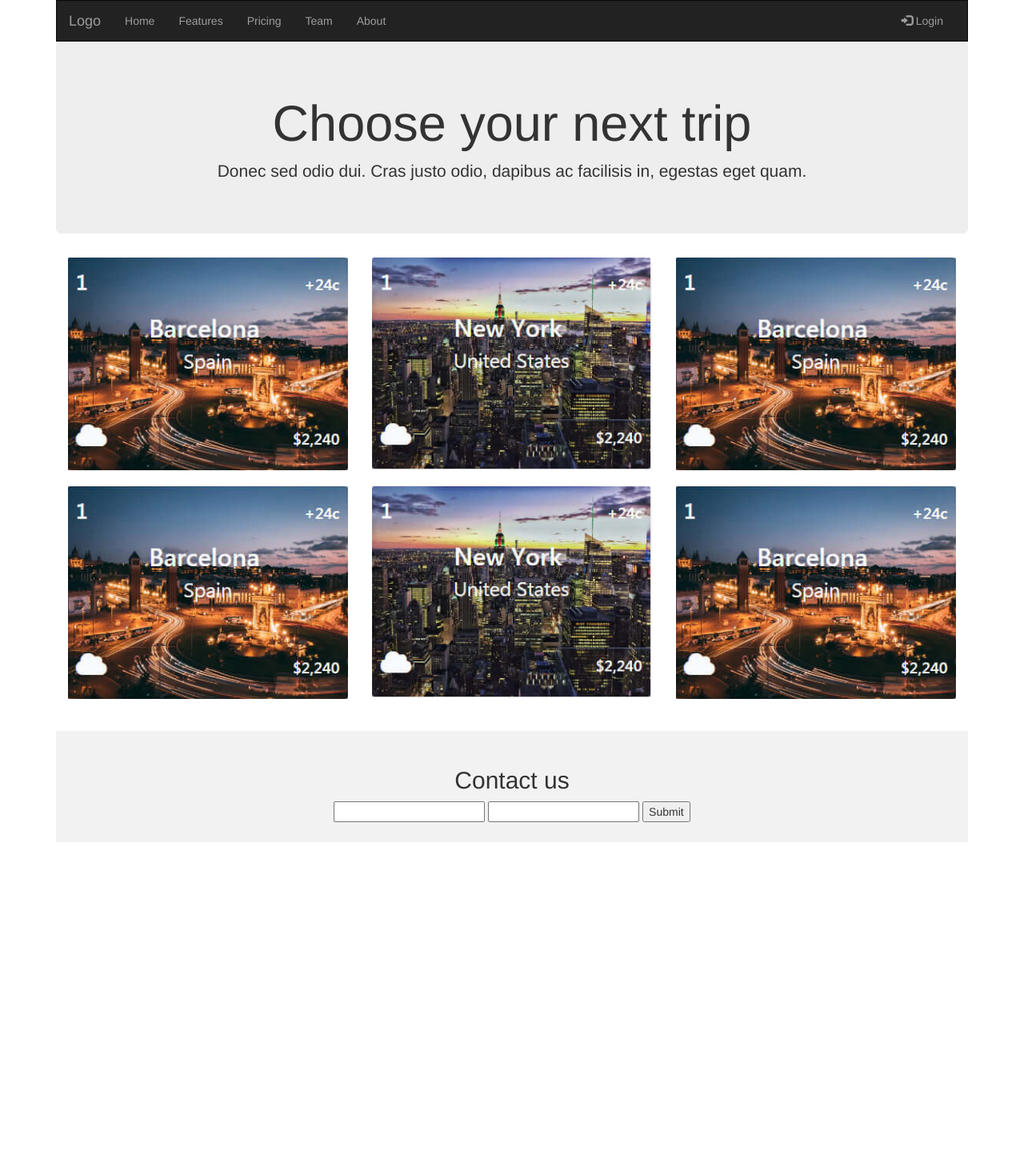
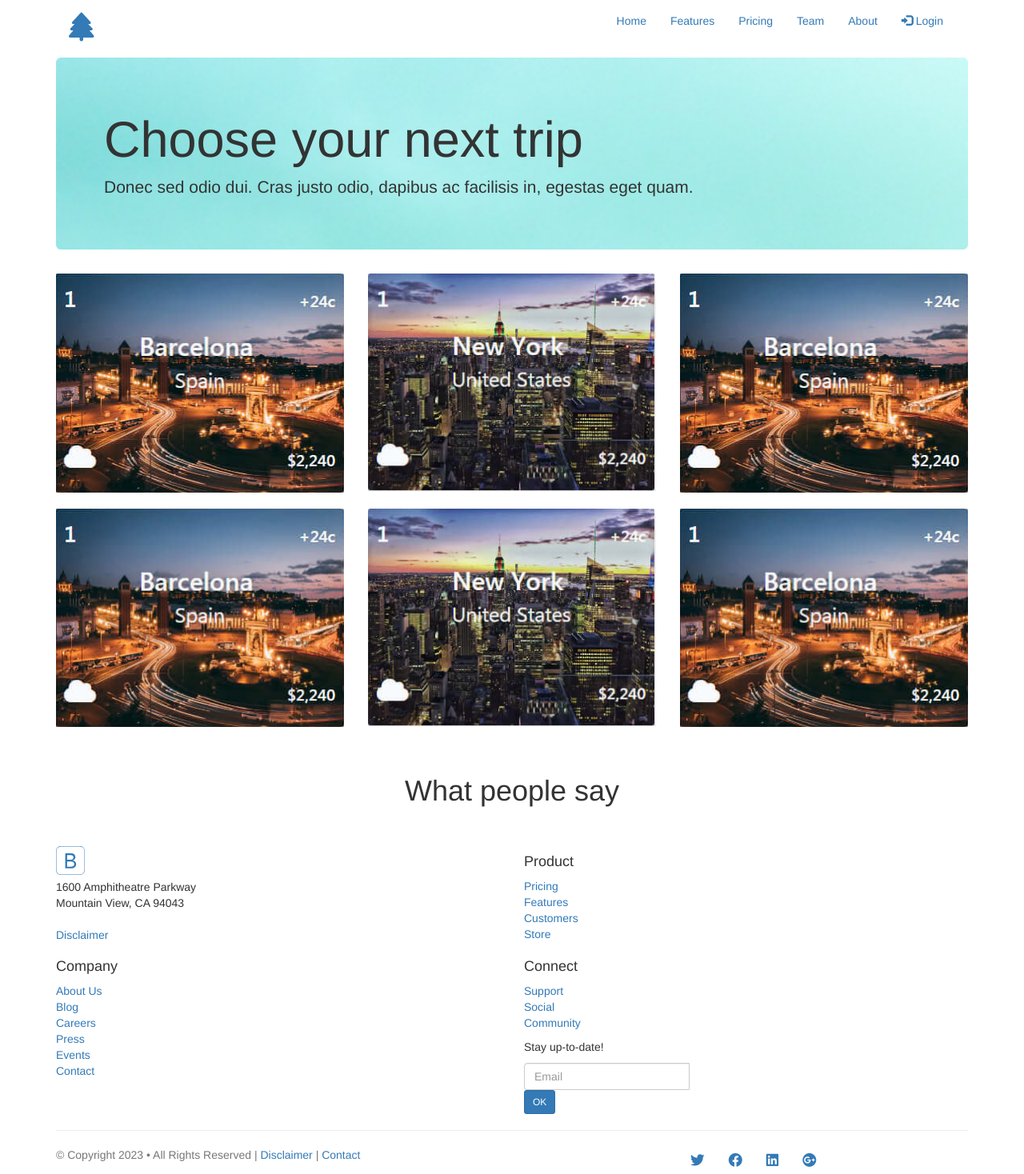
Before and after one commit to KasparTonisson/php, a PHP site: page /KT.php in a window 1280 px wide. Shown: the whole page at 80% size. Before the commit the page ends 1053 px from the top, so only its background shows below. Run offline with PHP 8.4, Linux system fonts and the light colour scheme.

Commit message:
Add files via upload

```diff
--- a/KT/KT.php
+++ b/KT/KT.php
@@ -6,28 +6,22 @@
   <meta name="viewport" content="width=device-width, initial-scale=1">
   <link rel="stylesheet" href="https://maxcdn.bootstrapcdn.com/bootstrap/3.4.1/css/bootstrap.min.css">
   <script src="https://ajax.googleapis.com/ajax/libs/jquery/3.6.3/jquery.min.js"></script>
+  <link rel="stylesheet" href="https://cdnjs.cloudflare.com/ajax/libs/font-awesome/6.2.1/css/all.min.css" integrity="sha512-MV7K8+y+gLIBoVD59lQIYicR65iaqukzvf/nwasF0nqhPay5w/9lJmVM2hMDcnK1OnMGCdVK+iQrJ7lzPJQd1w==" crossorigin="anonymous" referrerpolicy="no-referrer">
+
   <script src="https://maxcdn.bootstrapcdn.com/bootstrap/3.4.1/js/bootstrap.min.js"></script>
   <style>
 
-    .navbar {
-      margin-bottom: 0;
-      border-radius: 0;
 
-    }
-
-    footer {
-      background-color: #f2f2f2;
-      padding: 25px;
-    }
     .jumbotron {
-
+      background-image: url("magi.png");
+      background-repeat: no-repeat;
 
     }
   </style>
 </head>
 <body>
 <div class="container">
-<nav class="navbar navbar-inverse">
+<nav class="navbar">
   <div class="container-fluid">
     <div class="navbar-header">
       <button type="button" class="navbar-toggle" data-toggle="collapse" data-target="#myNavbar">
@@ -35,17 +29,15 @@
         <span class="icon-bar"></span>
         <span class="icon-bar"></span>
       </button>
-      <a class="navbar-brand" href="#">Logo</a>
+      <a class="navbar-brand"><i class="fa-solid fa-tree fa-2x"></i></a>
     </div>
     <div class="collapse navbar-collapse" id="myNavbar">
-      <ul class="nav navbar-nav">
-        <li><a href="#">Home</a></li>
-        <li><a href="#">Features</a></li>
-        <li><a href="#">Pricing</a></li>
-        <li><a href="#">Team</a></li>
-        <li><a href="#">About</a></li>
-      </ul>
       <ul class="nav navbar-nav navbar-right">
+        <li><a href="KT.php">Home</a></li>
+        <li><a href="features.php">Features</a></li>
+        <li><a href="pricing.php">Pricing</a></li>
+        <li><a href="team.php">Team</a></li>
+        <li><a href="about.php">About</a></li>
         <li><a href="login.php"><span class="glyphicon glyphicon-log-in"></span> Login</a></li>
       </ul>
 
@@ -55,14 +47,16 @@
 
 <div class="jumbotron">
 
-  <div class="container text-center">
 
     <h1>Choose your next trip</h1>
     <p>Donec sed odio dui. Cras justo odio, dapibus ac facilisis in, egestas eget quam.</p>
+
+
+
   </div>
 </div>
 
-<div class="container-fluid bg-3 text-center">
+<div class="container bg-3 text-center">
 
   <div class="row">
     <div class="col-sm-4">
@@ -81,7 +75,7 @@
   </div>
 </div><br>
 
-<div class="container-fluid bg-3 text-center">
+<div class="container bg-3 text-center">
   <div class="row">
     <div class="col-sm-4">
 
@@ -99,21 +93,96 @@
   </div>
 </div><br><br>
 
-<footer class="container-fluid text-center">
-
-<h2>Contact us</h2>
-
-        <form action="#" method="get">
-        <input type="text" name="start">
-        <input type="text" name="lopp">
-        <input type="Submit" value="Submit">
-        </form>
-  <?php
+<h1 class="text-center ">What people say</h1>
 
 
 
-  ?>
+<br><br>
+
+
+<section class="pt-5 pb-5">
+  <div class="footer">
+    <div class="     pt-5 pb-5">
+        <div class="container">
+            <div class="row  ">
+                <div class="col-xs-6 ">
+                    <a href="#">
+                        <svg class="d-block mb-4" width="36" height="36" viewBox="0 0 612 612" xmlns="http://www.w3.org/2000/svg" focusable="false">
+                            <title>Bootstrap</title>
+                            <path fill="currentColor" d="M510 8a94.3 94.3 0 0 1 94 94v408a94.3 94.3 0 0 1-94 94H102a94.3 94.3 0 0 1-94-94V102a94.3 94.3 0 0 1 94-94h408m0-8H102C45.9 0 0 45.9 0 102v408c0 56.1 45.9 102 102 102h408c56.1 0 102-45.9 102-102V102C612 45.9 566.1 0 510 0z"></path>
+                            <path fill="currentColor" d="M196.77 471.5V154.43h124.15c54.27 0 91 31.64 91 79.1 0 33-24.17 63.72-54.71 69.21v1.76c43.07 5.49 70.75 35.82 70.75 78 0 55.81-40 89-107.45 89zm39.55-180.4h63.28c46.8 0 72.29-18.68 72.29-53 0-31.42-21.53-48.78-60-48.78h-75.57zm78.22 145.46c47.68 0 72.73-19.34 72.73-56s-25.93-55.37-76.46-55.37h-74.49v111.4z"></path>
+                        </svg>
+                    </a>
+                    <address class="color-light-20">
+                  1600 Amphitheatre Parkway<br>
+                  Mountain View, CA 94043
+                </address>
+                    <ul class="list-unstyled list-light">
+                        <li><a href="#">Disclaimer</a></li>
+                    </ul>
+                </div>
+
+                <div class="col-xs-6">
+                    <h4 class="my-2">Product</h4>
+                    <ul class="list-unstyled list-light text-white">
+                        <li><a class=" " href="#">Pricing</a></li>
+                        <li><a href="#">Features</a></li>
+                        <li><a href="#">Customers</a></li>
+                        <li><a href="#">Store</a></li>
+                    </ul>
+                </div>
+                <br style="clear:both" class="hidden-sm-up">
+                <div class="col-xs-6">
+                    <h4 class="my-2">Company</h4>
+                    <ul class="list-unstyled list-light">
+                        <li><a href="#">About Us</a></li>
+                        <li><a href="#">Blog</a></li>
+                        <li><a href="#">Careers</a></li>
+                        <li><a href="#">Press</a></li>
+                        <li><a href="#">Events</a></li>
+                        <li><a href="#">Contact</a></li>
+                    </ul>
+                </div>
+                <div class="col-xs-6">
+                    <h4 class="my-2">Connect</h4>
+                    <ul class="list-unstyled list-light">
+                        <li><a href="#">Support</a></li>
+                        <li><a href="#">Social</a></li>
+                        <li><a href="#">Community</a></li>
+                    </ul>
+                    <p class="color-light mt-2">Stay up-to-date!</p>
+                    <form>
+                        <div class="input-group mb-3">
+                            <input type="text" class="form-control form-control-sm" placeholder="Email" aria-label="Email" aria-describedby="basic-addon2">
+                            <div class="input-group-append">
+                                <button class="btn btn-primary btn-sm form-control-sm" type="button">OK</button>
+                            </div>
+                        </div>
+                    </form>
+                </div>
+            </div>
+            <hr>
+            <div class="row f-flex justify-content-between" style="justify-content: space-between;">
+                <div class="col-md-8 text-xs-center  text-left   my-1">
+                    <p class="mt-2  text-muted"> © Copyright 2023 • All Rights Reserved | <a class=" " href="#">Disclaimer</a> | <a class=" " href="about.php">Contact</a></p>
+                </div>
+                <div class="col-md-4 text-xs-center   text-lg-right   my-1">
+                    <div class="btn-container  mt-1 text-md-right text-sm-center">
+                        <div class="mb-1 mr-3 align-self-right pt-0 d-inline-block">
+                            <a href="#" role="button" class=" btn-white p-2 m-2 btn btn-round btn-rised btn-icon x"><i class="fab fa-twitter fa-lg color-light" aria-hidden="true"></i></a>
+                            <a href="#" role="button" class="btn-white p-2 m-2 btn btn-round btn-rised btn-icon "><i class="fab fa-facebook fa-lg" aria-hidden="true"></i></a>
+                            <a href="#" role="button" class="btn-white p-2 m-2 btn btn-round btn-rised btn-icon  "><i class="fab fa-linkedin fa-lg" aria-hidden="true"></i></a>
+                            <a href="#" role="button" class="btn-white p-2 m-2 btn btn-rised btn-round btn-icon  "><i class="fab fa-google-plus fa-lg" aria-hidden="true"></i></a>
+                        </div>
+                    </div>
+                </div>
+            </div>
+        </div>
+    </div>
+</div>
+
 </footer>
 </div>
+
 </body>
 </html>
```
Also changed, not shown: KT/about.php (+52 -0 lines), KT/features.php (+114 -0 lines), KT/login.php (+14 -2 lines), KT/pricing.php (+52 -0 lines), KT/team.php (+52 -0 lines), KT/Size.PNG (added), KT/admin.php (added), KT/magi.png (added).
